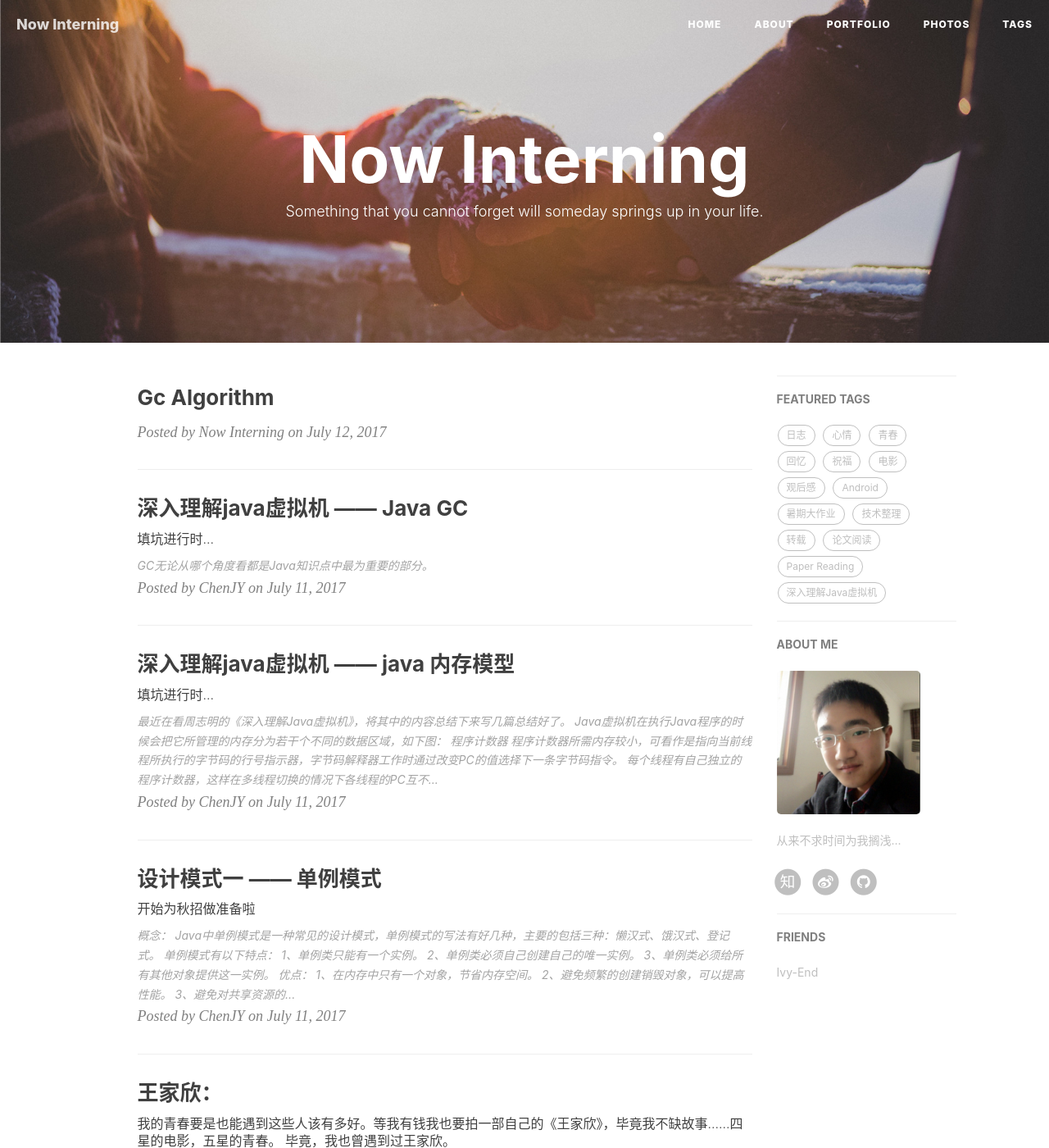
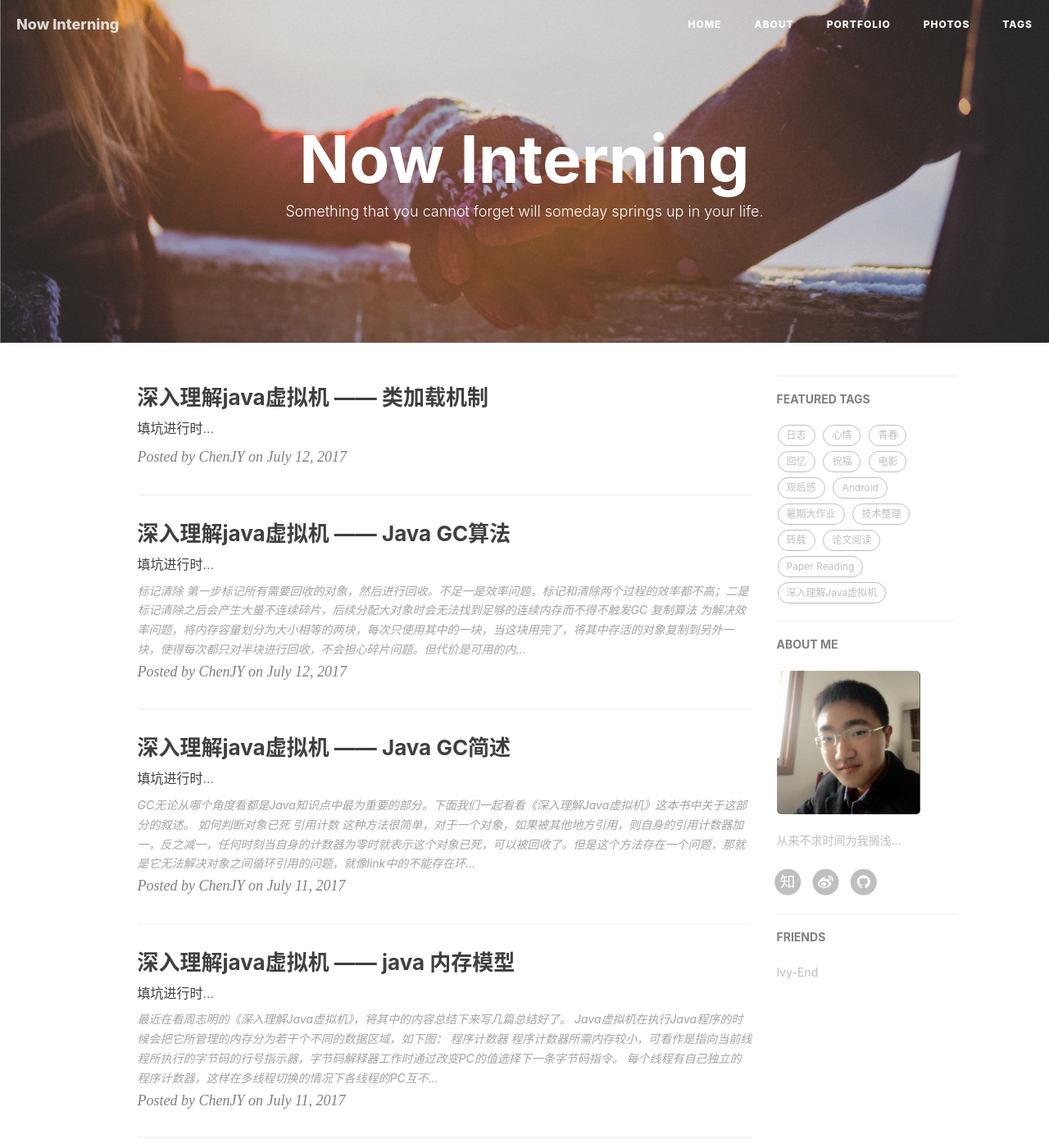
Before and after one commit to jiayangchen/jiayangchen.github.io, a Jekyll site: the page built from index.html, in a window 1280 px wide and 1400 px high. Shown: the whole window at 82% size. Built offline with Jekyll 4.4.1, drawn with Linux system fonts in a browser that asks for light colours; nearby versions of some CDN libraries; the list of posts is cut into pages by our own code; comment, search, counter and statistics services are not loaded; some of the changed text lies outside the part shown.

Commit message:
20170712

```diff
--- a/_posts/2017-07-11-GC.md
+++ b/_posts/2017-07-11-GC.md
@@ -1,6 +1,6 @@
 ---
 layout: post
-title: "深入理解java虚拟机 —— Java GC"
+title: "深入理解java虚拟机 —— Java GC简述"
 subtitle: "填坑进行时..."
 date: 2017-07-11
 author: "ChenJY"
@@ -9,5 +9,26 @@
 tags:
     - 深入理解Java虚拟机
 ---
+GC无论从哪个角度看都是Java知识点中最为重要的部分。下面我们一起看看《深入理解Java虚拟机》这本书中关于这部分的叙述。
 
-GC无论从哪个角度看都是Java知识点中最为重要的部分。
+### 如何判断对象已死
+#### 引用计数
+这种方法很简单，对于一个对象，如果被其他地方引用，则自身的引用计数器加一，反之减一，任何时刻当自身的计数器为零时就表示这个对象已死，可以被回收了。但是这个方法存在一个问题，那就是它无法解决对象之间循环引用的问题，就像link中的不能存在环是一个道理。
+
+#### 可达性分析
+可以说是一种主流的实现方法，算法的主要思想就是从一系列被称为 GC ROOT 的节点触发，开始向下搜索，搜索所走过的路径为引用链，当一个对象或是一组互相关联的对象与引用链未相连时，那么就证明这组对象是不可用的。在Java中，可以作为GC Root的对象包括：
+> 虚拟机栈中的引用对象；方法区中类静态属性引用的对象；方法区中常量引用的对象；本地方法栈中JNI引用的对象
+
+关于这个问题，知乎上R大有过详细的回答，这里贴上链接，顺便表达一下对R大的敬仰，简直是知乎清流啊，努力成为R大那样的人！[java的gc为什么要分代？](https://www.zhihu.com/question/53613423/answer/135743258),这篇回答中涉及到了GC root的一些内容。其中很重要的一点R大强调了GC Root必须是一组活跃的引用，而不是对象。
+
+#### 四种引用类型
+强引用：代码中普遍存在的，只要强引用还在，垃圾回收器永远不会回收掉被引用的对象。
+
+软引用：描述有用但非必须的对象，当系统将要发生内存溢出异常之前，将会把这些对象列进回收范围之中进行第二次回收。
+
+弱引用：同样是描述非必须对象，强度比软引用更弱，被弱引用关联的对象只能生存到下一次垃圾收集发生之前，当垃圾收集器工作时，无论当前内存是否足够，都会回收被弱引用关联的对象。
+
+虚引用：最弱的一种引用关系，无法通过虚引用取得一个对象实例，唯一目的是能在这个对象被收集器回收时收到一个系统通知。
+
+### 再谈可达性分析中的“缓刑”过程
+真正宣告一个对象的死亡需要经历两次标记，第一次为搜索后未与引用链相关联，则第一次被标记，并且此时会进行一次筛选，筛选条件是此对象是否有必要执行finalize()方法。如果对象判定为需要执行，那么这个对象会先被放在一个F-Queue的队列中，稍后由一个虚拟机自动创建的、低优先级的Finalizer线程去执行，这里虚拟机只是触发这个方法，并不会等它结束，这样做是避免F-Queue中的其他对象等待时间过长。finalize()方法中，只要对象能与引用链上的任何一个对象建立关联，就可以成功拯救自己，那么第二次小规模标记时就被移出待回收队列。
--- a/_posts/2017-07-12-GC-algorithm.md
+++ b/_posts/2017-07-12-GC-algorithm.md
@@ -0,0 +1,36 @@
+---
+layout: post
+title: "深入理解java虚拟机 —— Java GC算法"
+subtitle: "填坑进行时..."
+date: 2017-07-12
+author: "ChenJY"
+header-img: "img/drive.jpg"
+catalog: true
+tags:
+    - 深入理解Java虚拟机
+---
+### 标记清除
+![](http://images2015.cnblogs.com/blog/331425/201606/331425-20160624174234266-1575111287.png)
+第一步标记所有需要回收的对象，然后进行回收。不足一是效率问题，标记和清除两个过程的效率都不高；二是标记清除之后会产生大量不连续碎片，后续分配大对象时会无法找到足够的连续内存而不得不触发GC
+
+### 复制算法
+![](http://images2015.cnblogs.com/blog/331425/201606/331425-20160624174237703-328169343.png)
+为解决效率问题，将内存容量划分为大小相等的两块，每次只使用其中的一块，当这块用完了，将其中存活的对象复制到另外一块，使得每次都只对半块进行回收，不会担心碎片问题。但代价是可用的内存变为原先的一半。商业虚拟机采用这种方法回收新生代，但并不是按照1:1来划分两快内存，Hotspot按照8:1划分。
+
+### 标记整理
+![](http://images2015.cnblogs.com/blog/331425/201606/331425-20160624174239219-1187241876.png)
+复制算法在对象存活率较高时就需要进行较多的复制，效率会很低。根据老年代的特点，提出了标记整理算法，先进性标记清除，然后让所有存活的对象都向一端移动，然后清理掉端边界以外的内存。
+
+### 分代收集
+#### Java 堆内存
+我们有必要了解堆内存在JVM内存模型的角色。在运行时，Java的实例被存放在堆内存区域。当一个对象不再被引用时，满足条件就会从堆内存移除。在垃圾回收进程中，这些对象将会从堆内存移除并且内存空间被回收。堆内存以下三个主要区域：
+
+新生代（Young Generation）
+Eden空间（Eden space，任何实例都通过Eden空间进入运行时内存区域）
+S0 Survivor空间（S0 Survivor space，存在时间长的实例将会从Eden空间移动到S0 Survivor空间）
+S1 Survivor空间 （存在时间更长的实例将会从S0 Survivor空间移动到S1 Survivor空间）
+老年代（Old Generation）实例将从S1提升到Tenured（终身代）
+永久代（Permanent Generation）包含类、方法等细节的元信息
+![](http://incdn1.b0.upaiyun.com/2014/10/ed42b8513c9668d702515e077d62b2f0.jpg)
+
+根据对象的存活周期不同将内存划分成不同的快，一般有新生代和老年代，新生代使用复制，老年代使用标记整理
--- /dev/null
+++ b/_posts/2017-07-12-class-load.md
@@ -0,0 +1,11 @@
+---
+layout: post
+title: "深入理解java虚拟机 —— 类加载机制"
+subtitle: "填坑进行时..."
+date: 2017-07-12
+author: "ChenJY"
+header-img: "img/drive.jpg"
+catalog: true
+tags:
+    - 深入理解Java虚拟机
+---
```
